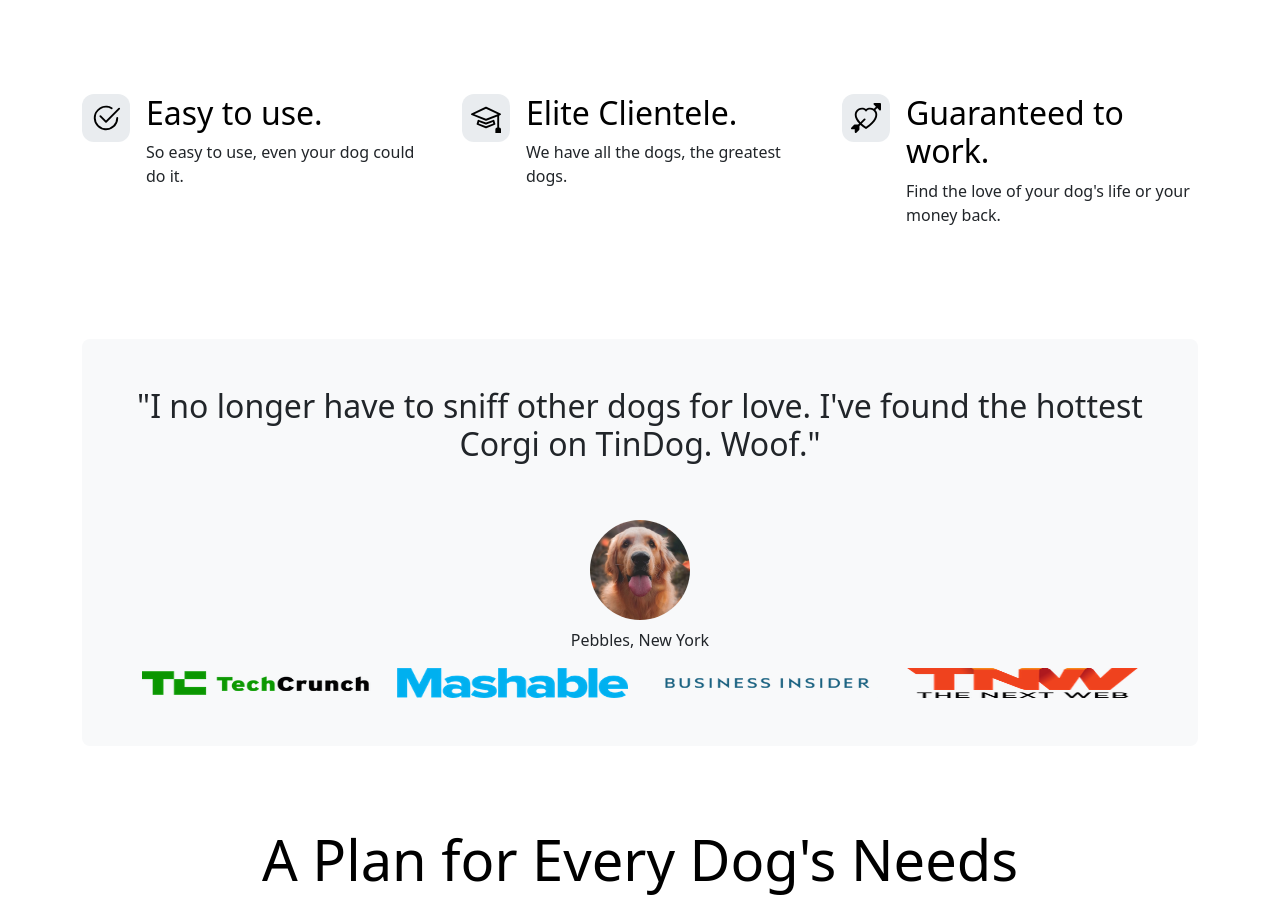
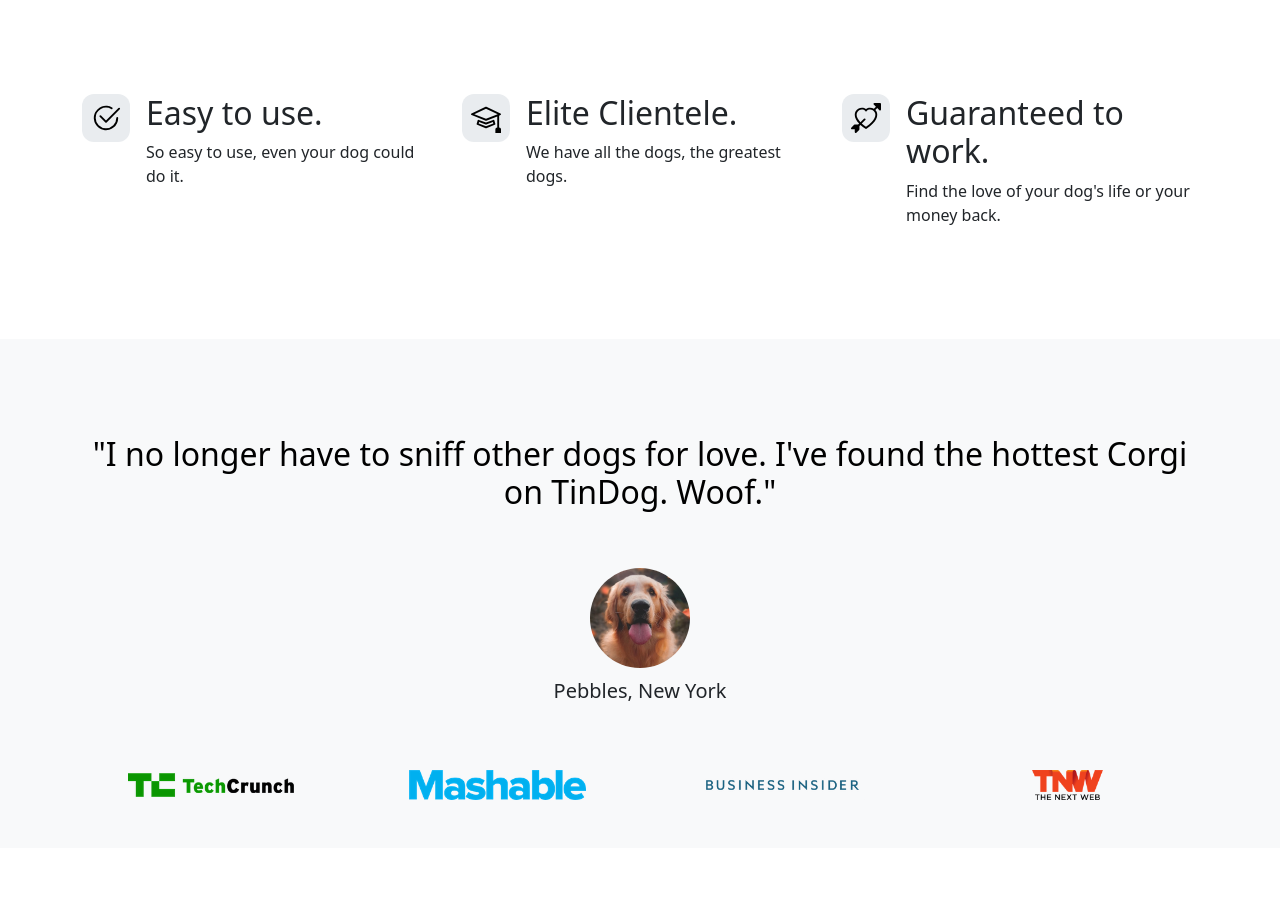
Before and after one commit to Blank812/TinDog, a plain HTML site: page index.html in a window 1280 px wide. Shown: the part 692-1590 px from the top of the page. Drawn offline with nearby package versions, Linux system fonts and the light colour scheme.

Commit message:
Add files via upload

```diff
--- a/index.html
+++ b/index.html
@@ -11,6 +11,7 @@
 </head>
 
 <body>
+
 
   <!-- Title -->
   <section id="title" class="gradient-background">
@@ -58,24 +59,31 @@
             </svg>
           </div>
           <div>
-            <h3 class="fs-2 text-body-emphasis">Easy to use.</h3>
+            <h3 class="fs-2">Easy to use.</h3>
             <p>So easy to use, even your dog could do it.</p>
+
           </div>
         </div>
         <div class="col d-flex align-items-start">
-          <div class="icon-square text-body-emphasis bg-body-secondary d-inline-flex align-items-center justify-content-center fs-4 flex-shrink-0 me-3">
-            <svg xmlns="http://www.w3.org/2000/svg" height="30" fill="currentColor" class="bi bi-mortarboard" viewBox="0 0 16 16">
-              <path d="M8.211 2.047a.5.5 0 0 0-.422 0l-7.5 3.5a.5.5 0 0 0 .025.917l7.5 3a.5.5 0 0 0 .372 0L14 7.14V13a1 1 0 0 0-1 1v2h3v-2a1 1 0 0 0-1-1V6.739l.686-.275a.5.5 0 0 0 .025-.917l-7.5-3.5ZM8 8.46 1.758 5.965 8 3.052l6.242 2.913L8 8.46Z"/>
-              <path d="M4.176 9.032a.5.5 0 0 0-.656.327l-.5 1.7a.5.5 0 0 0 .294.605l4.5 1.8a.5.5 0 0 0 .372 0l4.5-1.8a.5.5 0 0 0 .294-.605l-.5-1.7a.5.5 0 0 0-.656-.327L8 10.466 4.176 9.032Zm-.068 1.873.22-.748 3.496 1.311a.5.5 0 0 0 .352 0l3.496-1.311.22.748L8 12.46l-3.892-1.556Z"/>
+          <div
+            class="icon-square text-body-emphasis bg-body-secondary d-inline-flex align-items-center justify-content-center fs-4 flex-shrink-0 me-3">
+            <svg xmlns="http://www.w3.org/2000/svg" height="30" fill="currentColor" class="bi bi-mortarboard"
+              viewBox="0 0 16 16">
+              <path
+                d="M8.211 2.047a.5.5 0 0 0-.422 0l-7.5 3.5a.5.5 0 0 0 .025.917l7.5 3a.5.5 0 0 0 .372 0L14 7.14V13a1 1 0 0 0-1 1v2h3v-2a1 1 0 0 0-1-1V6.739l.686-.275a.5.5 0 0 0 .025-.917l-7.5-3.5ZM8 8.46 1.758 5.965 8 3.052l6.242 2.913L8 8.46Z" />
+              <path
+                d="M4.176 9.032a.5.5 0 0 0-.656.327l-.5 1.7a.5.5 0 0 0 .294.605l4.5 1.8a.5.5 0 0 0 .372 0l4.5-1.8a.5.5 0 0 0 .294-.605l-.5-1.7a.5.5 0 0 0-.656-.327L8 10.466 4.176 9.032Zm-.068 1.873.22-.748 3.496 1.311a.5.5 0 0 0 .352 0l3.496-1.311.22.748L8 12.46l-3.892-1.556Z" />
             </svg>
           </div>
           <div>
-            <h3 class="fs-2 text-body-emphasis">Elite Clientele.</h3>
+            <h3 class="fs-2">Elite Clientele.</h3>
             <p>We have all the dogs, the greatest dogs.</p>
+
           </div>
         </div>
         <div class="col d-flex align-items-start">
-          <div class="icon-square text-body-emphasis bg-body-secondary d-inline-flex align-items-center justify-content-center fs-4 flex-shrink-0 me-3">
+          <div
+            class="icon-square text-body-emphasis bg-body-secondary d-inline-flex align-items-center justify-content-center fs-4 flex-shrink-0 me-3">
             <svg xmlns="http://www.w3.org/2000/svg" height="30" fill="currentColor" class="bi bi-arrow-through-heart"
               viewBox="0 0 16 16">
               <path fill-rule="evenodd"
@@ -83,8 +91,9 @@
             </svg>
           </div>
           <div>
-            <h3 class="fs-2 text-body-emphasis">Guaranteed to work.</h3>
+            <h3 class="fs-2">Guaranteed to work.</h3>
             <p>Find the love of your dog's life or your money back.</p>
+
           </div>
         </div>
       </div>
@@ -92,17 +101,31 @@
   </section>
   <!-- Testimonial -->
   <section id="testimonial">
-    <div class="container my-5">
-      <div class="p-5 text-center bg-body-tertiary rounded-3">
-        <h2>"I no longer have to sniff other dogs for love. I've found the hottest Corgi on TinDog. Woof."</h2>
-        <img class="profile-img mt-5 mb-2" src="./images/dog-img.jpg" alt="dog-img">
-        <p>Pebbles, New York</p>
+    <div class="my-5">
+      <div class="p-5 text-center bg-body-tertiary">
+        <div class="container py-5">
+          <h2 class="text-body-emphasis">"I no longer have to sniff other dogs for love. I've found the hottest Corgi on
+            TinDog. Woof."</h2>
+          <img class="profile-img mt-5" src="./images/dog-img.jpg" alt="dog image">
+          <p class="col-lg-8 mx-auto lead mt-2">
+            Pebbles, New York
+          </p>
+        </div>
+
         <div class="container">
           <div class="row">
-           <img src="./images/techcrunch.png" alt="techcrunch" class="col-lg-3 col-sm-12" height="30">
-            <img src="./images/mashable.png" alt="mashable" class="col-lg-3 col-sm-12" height="30">
-            <img src="./images/bizinsider.png" alt="bizinsider" class="col-lg-3 col-sm-12" height="30">
-            <img src="./images/tnw.png" alt="tnw" class="col-lg-3 col-sm-12" height="30">
+            <div class="col-lg-3 col-sm-12">
+              <img src="./images/techcrunch.png" alt="techcrunch" height="30">
+            </div>
+            <div class="col-lg-3 col-sm-12">
+              <img src="./images/mashable.png" alt="mashable" height="30">
+            </div>
+            <div class="col-lg-3 col-sm-12">
+              <img src="./images/bizinsider.png" alt="bizinsider" height="30">
+            </div>
+            <div class="col-lg-3 col-sm-12">
+              <img src="./images/tnw.png" alt="tnw" height="30">
+            </div>
           </div>
         </div>
       </div>
@@ -110,15 +133,11 @@
   </section>
   <!-- Pricing -->
   <section id="pricing">
-    <div class="container py-3">
-      <header>
+    <div class="container">
       <div class="pricing-header p-3 pb-md-4 mx-auto text-center">
-          <h1 class="display-4 fw-normal text-body-emphasis">A Plan for Every Dog's Needs</h1>
+        <h2 class="display-4 fw-normal">A Plan for Every Dog's Needs</h2>
         <p class="fs-5 text-body-secondary">Simple and affordable price plans for you and your dog.</p>
       </div>
-      </header>
-
-      <main>
       <div class="row row-cols-1 row-cols-md-3 mb-3 text-center">
         <div class="col">
           <div class="card mb-4 rounded-3 shadow-sm">
@@ -173,20 +192,18 @@
   </section>
   <!-- Footer -->
   <section id="footer" class="gradient-background">
-    <div class="container">
-      <footer class="row row-cols-1 row-cols-sm-2 row-cols-md-5 py-5 my-5 mb-0">
-        <div class="col mb-0">
-          <a href="/" class="d-flex align-items-center mb-3 link-body-emphasis text-decoration-none">
-            <svg class="bi me-2" width="40" height="32"><use xlink:href="#bootstrap"></use></svg>
-          </a>
+    <div class="container ">
+      <footer class="row row-cols-1 row-cols-sm-2 row-cols-md-5 py-5 mt-5 border-top">
+        <div class="col mb-3">
+
           <p class="text-body-secondary">© Tindog</p>
         </div>
 
-        <div class="col mb-0">
+        <div class="col mb-3">
 
         </div>
 
-        <div class="col mb-0">
+        <div class="col mb-3">
           <h5>Section</h5>
           <ul class="nav flex-column">
             <li class="nav-item mb-2"><a href="#" class="nav-link p-0 text-body-secondary">Home</a></li>
@@ -197,7 +214,7 @@
           </ul>
         </div>
 
-        <div class="col mb-0">
+        <div class="col mb-3">
           <h5>Section</h5>
           <ul class="nav flex-column">
             <li class="nav-item mb-2"><a href="#" class="nav-link p-0 text-body-secondary">Home</a></li>
@@ -208,7 +225,7 @@
           </ul>
         </div>
 
-        <div class="col mb-0">
+        <div class="col mb-3">
           <h5>Section</h5>
           <ul class="nav flex-column">
             <li class="nav-item mb-2"><a href="#" class="nav-link p-0 text-body-secondary">Home</a></li>
```
Lines whose indentation alone changed are shown as unchanged.
